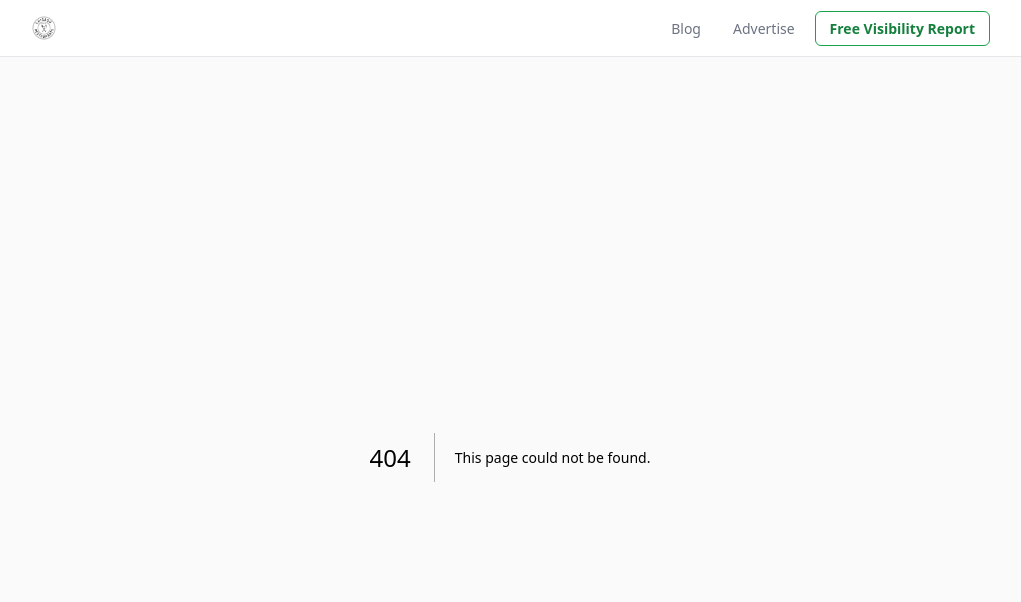
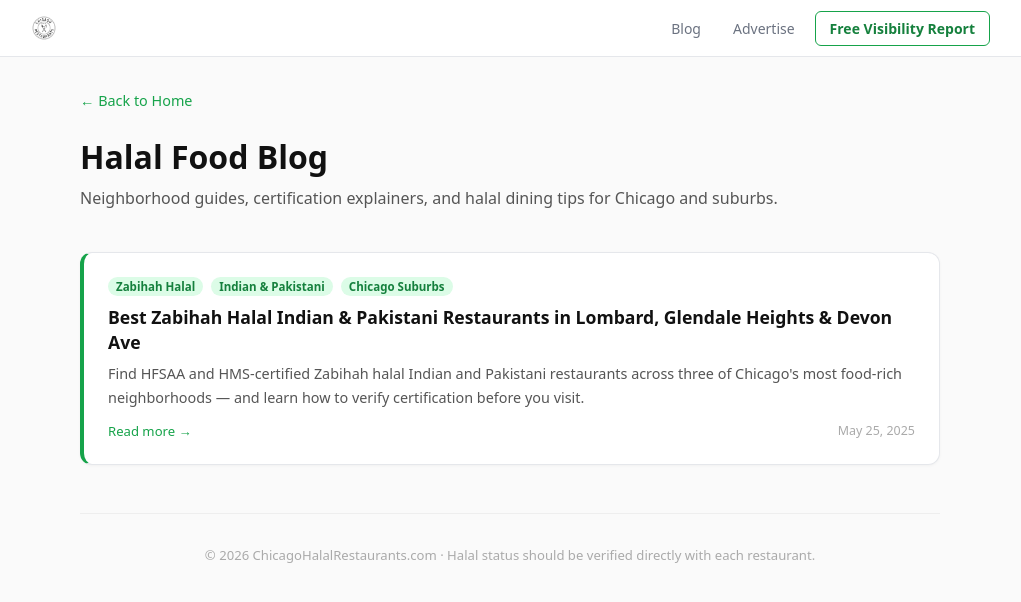
Before and after one commit to syedja/chicagohalalrestaurants, a Next.js app: page /blog in a window 1280 px wide. Before the commit this address had no page. Shown: the top 602 px of the page, without its empty margins (130-1151 px from the left). Built offline with nearby package versions, Linux system fonts and the light colour scheme.

Commit message:
Add blog index page

```diff
--- /dev/null
+++ b/app/blog/page.js
@@ -0,0 +1,80 @@
+import Link from 'next/link'
+
+export const metadata = {
+  title: 'Halal Food Blog | Chicago Halal Restaurants',
+  description: 'Guides, tips, and neighborhood spotlights for halal diners in Chicago and suburbs. Find Zabihah-certified restaurants, certification guides, and more.',
+}
+
+const blogPosts = [
+  {
+    slug: 'zabihah-halal-indian-pakistani-lombard-glendale-heights-devon-ave',
+    title: 'Best Zabihah Halal Indian & Pakistani Restaurants in Lombard, Glendale Heights & Devon Ave',
+    excerpt: 'Find HFSAA and HMS-certified Zabihah halal Indian and Pakistani restaurants across three of Chicago\'s most food-rich neighborhoods — and learn how to verify certification before you visit.',
+    tags: ['Zabihah Halal', 'Indian & Pakistani', 'Chicago Suburbs'],
+    date: 'May 25, 2025',
+  },
+]
+
+export default function BlogIndex() {
+  return (
+    <main style={{ maxWidth: '860px', margin: '0 auto', padding: '2rem 1rem', fontFamily: 'system-ui, sans-serif' }}>
+
+      <Link href="/" style={{ color: '#16a34a', textDecoration: 'none', fontSize: '0.9rem' }}>← Back to Home</Link>
+
+      <div style={{ margin: '1.5rem 0 2.5rem' }}>
+        <h1 style={{ fontSize: '2rem', fontWeight: '800', color: '#111', margin: '0 0 0.5rem' }}>
+          Halal Food Blog
+        </h1>
+        <p style={{ fontSize: '1rem', color: '#555', margin: 0, lineHeight: 1.6 }}>
+          Neighborhood guides, certification explainers, and halal dining tips for Chicago and suburbs.
+        </p>
+      </div>
+
+      <div style={{ display: 'flex', flexDirection: 'column', gap: '1rem' }}>
+        {blogPosts.map(post => (
+          <Link
+            key={post.slug}
+            href={`/blog/${post.slug}`}
+            style={{ textDecoration: 'none' }}
+          >
+            <div style={{
+              background: '#fff',
+              border: '1px solid #e5e7eb',
+              borderRadius: '12px',
+              padding: '1.5rem',
+              boxShadow: '0 1px 3px rgba(0,0,0,0.04)',
+              borderLeft: '4px solid #16a34a',
+            }}>
+              <div style={{ display: 'flex', gap: '0.5rem', flexWrap: 'wrap', marginBottom: '0.6rem' }}>
+                {post.tags.map(tag => (
+                  <span key={tag} style={{
+                    fontSize: '0.72rem', fontWeight: '600', background: '#dcfce7',
+                    color: '#15803d', padding: '2px 8px', borderRadius: '20px'
+                  }}>
+                    {tag}
+                  </span>
+                ))}
+              </div>
+              <h2 style={{ margin: '0 0 0.5rem', fontSize: '1.1rem', fontWeight: '700', color: '#111', lineHeight: 1.4 }}>
+                {post.title}
+              </h2>
+              <p style={{ margin: '0 0 0.75rem', fontSize: '0.9rem', color: '#555', lineHeight: 1.65 }}>
+                {post.excerpt}
+              </p>
+              <div style={{ display: 'flex', justifyContent: 'space-between', alignItems: 'center' }}>
+                <span style={{ fontSize: '0.82rem', color: '#16a34a', fontWeight: '500' }}>Read more →</span>
+                <span style={{ fontSize: '0.78rem', color: '#aaa' }}>{post.date}</span>
+              </div>
+            </div>
+          </Link>
+        ))}
+      </div>
+
+      {/* Footer */}
+      <footer style={{ textAlign: 'center', color: '#aaa', fontSize: '0.82rem', paddingTop: '2rem', marginTop: '3rem', borderTop: '1px solid #eee' }}>
+        © {new Date().getFullYear()} ChicagoHalalRestaurants.com · Halal status should be verified directly with each restaurant.
+      </footer>
+
+    </main>
+  )
+}
```
